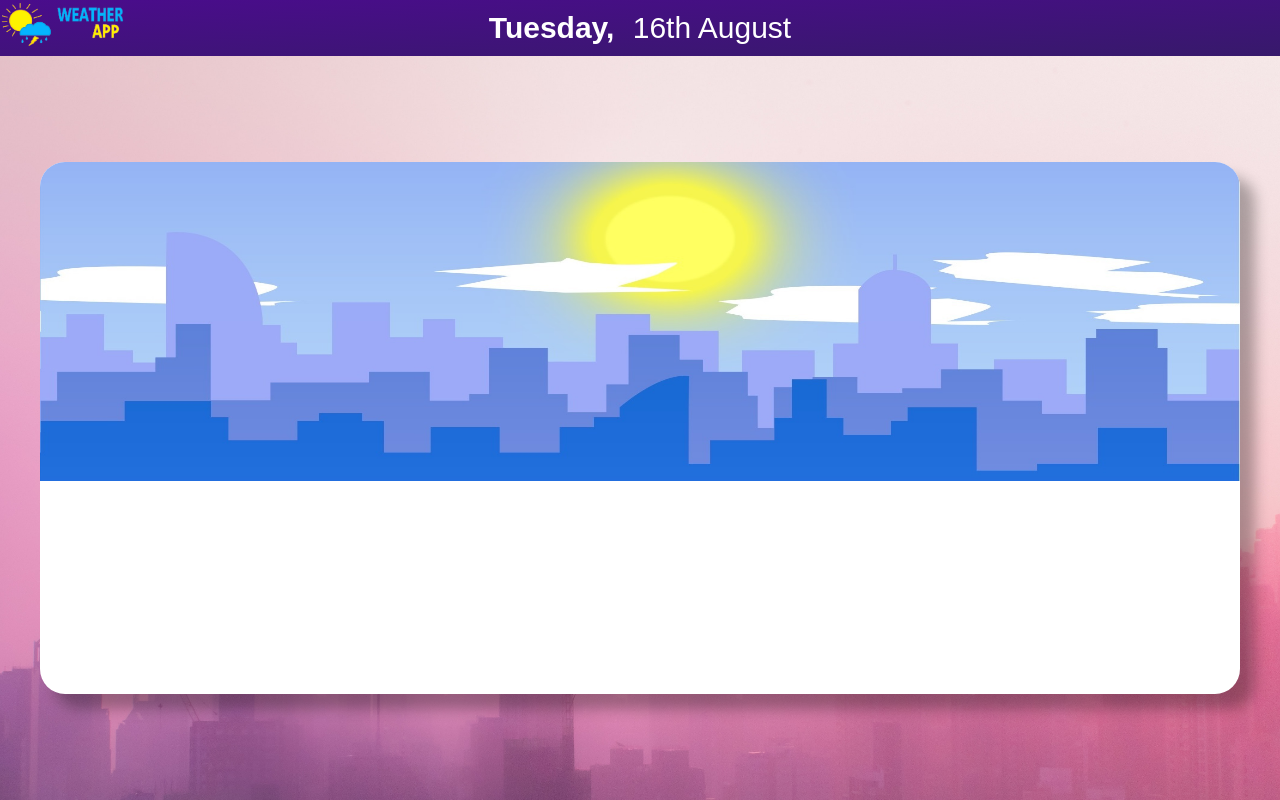
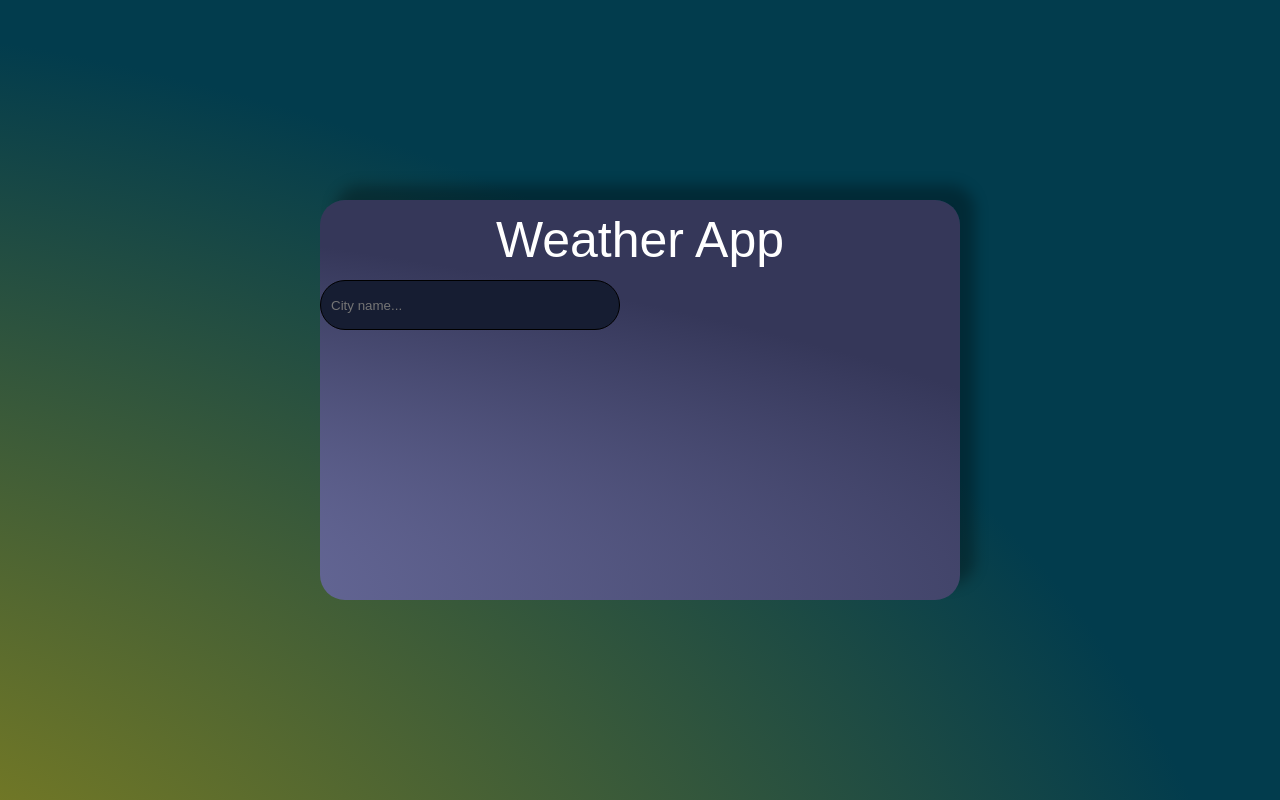
Before and after one commit to wloszynskiszymon/weather-app, a website built with Parcel: page index.html in a window 1280 px wide. Built offline with nearby package versions, Linux system fonts and the light colour scheme; a web font is replaced by a local one.

Commit message:
Adding first themes, building layouts

```diff
--- a/index.html
+++ b/index.html
@@ -15,28 +15,20 @@
     <script defer src="src/js/app.js"></script>
   </head>
   <body>
+    <!-- https://openweathermap.org/ -->
     <div class="container">
-      <nav class="nav">
-        <div class="nav__logo"></div>
-
-        <p class="nav__date"><span>Tuesday,</span> 16th August</p>
-
-        <!-- <form class="search" action="#">
+      <main class="main">
+      <div class="forecast-state clouds"></div>
+      <div class="precipitations snow"></div>
+        <div class="main__container">
+          <h1 class="main__container-h1">Weather App</h1>
           <input
-            class="search--input"
-            type="text"
-            placeholder="Enter the city..."
+            type="name"
+            name="city"
+            placeholder="City name..."
+            class="main__container-input"
           />
-        </form> -->
-      </nav>
-      <main class="main">
-        <div class="main__container">
-          <div class="main__container--up">
-            <div class="main__container--up-temperature"></div>
-          </div>
-          <div class="main__container--down"></div>
         </div>
       </main>
-    </div>
   </body>
 </html>
--- a/src/sass/_base.scss
+++ b/src/sass/_base.scss
@@ -1,5 +1,19 @@
 :root {
   --font-primary: "Signika Negative", sans-serif;
+
+  // Colors theme depending on weather
+
+  --sunny-primary: rgb(112, 145, 223);
+  --sunny-secondary: rgb(100, 106, 173);
+  --sunny-tertiary: rgb(60, 67, 131);
+
+  --rainy-primary: rgb(112, 115, 165);
+  --rainy-secondary: rgb(53, 55, 89);
+  --rainy-tertiary: rgb(22, 29, 50);
+
+  --snowy-primary: rgb(36, 119, 130);
+  --snowy-secondary: rgb(35, 99, 100);
+  --snowy-tertiary: rgb(19, 72, 74);
 }
 
 *,
@@ -13,6 +27,7 @@
 html {
   box-sizing: border-box;
   font-size: 62.5%;
+  color: white;
 }
 
 body {
@@ -24,80 +39,96 @@ body {
 .container {
   display: grid;
   grid-template-columns: repeat(12, 1fr);
-  grid-template-rows: 7vh 93vh;
-}
-
-.nav {
-  background-image: linear-gradient(
-    to right bottom,
-    rgb(74, 12, 140),
-    rgb(55, 25, 107)
-  );
-  background-size: cover;
-  background-repeat: no-repeat;
-
-  grid-column: 1 / -1;
-
-  display: grid;
-  grid-template-columns: 1fr 2fr 1fr;
-  column-gap: 5rem;
-  align-items: center;
-
-  &__logo {
-    grid-column: 1 / 2;
-    background-image: url(../img/weather-logo.png);
-    background-size: contain;
-    background-repeat: no-repeat;
-    width: 100%;
-    height: 100%;
-  }
-
-  &__date {
-    color: white;
-    font-size: 3rem;
-    text-align: center;
-  }
-
-  &__date span {
-    margin-right: 1rem;
-    font-weight: 600;
-  }
+  grid-template-rows: 100vh;
 }
 
 .main {
   grid-column: 1 / -1;
-  grid-row: 2 / -1;
-  position: relative;
+  grid-row: 1 / -1;
 
-  background-image: url(../img/body-background.jpg);
-  background-size: cover;
-  background-repeat: no-repeat;
+  // CLOUDY DAY
+  // background: linear-gradient(
+  //   to right bottom,
+  //   var(--rainy-primary),
+  //   var(--rainy-secondary)
+  // );
 
   display: grid;
   grid-template-columns:
-    repeat(2, 1fr) repeat(4, minmax(30rem, 1fr))
+    repeat(2, 1fr) repeat(4, minmax(10rem, 1fr))
     repeat(2, 1fr);
-  grid-template-rows: 1fr 5fr 1fr;
+  grid-template-rows: 1fr 2fr 1fr;
+
+  &:focus {
+    transform: scale(1.05);
+  }
 
   &__container {
     grid-column: 3 / span 4;
     grid-row: 2 / 3;
+    z-index: 30;
 
-    background-color: white;
-    box-shadow: rgba(0, 0, 0, 0.3) 1.5rem 1.5rem 1.4rem;
+    background: linear-gradient(
+      to right bottom,
+      var(--rainy-secondary),
+      var(--rainy-tertiary)
+    );
+
+    /*
+    ///////////////////////////////////////////////////
+    SUNNY MORNING
+    background: radial-gradient(
+      farthest-corner at -120vw 50vh,
+      var(--rainy-primary) 40%,
+      var(--rainy-secondary) 80%
+    );
+
+    box-shadow: rgba(0, 0, 0, 0.3) 1.5rem -1.5rem 1.4rem;
+    ///////////////////////////////////////////////////
+
+    SUNNY DAY
+    background: radial-gradient(
+      farthest-corner at -120vw 50vh,
+      var(--rainy-primary) 40%,
+      var(--rainy-secondary) 80%
+    );
+
+    box-shadow: rgba(0, 0, 0, 0.3) 1.5rem -1.5rem 1.4rem;
+
+
+
+
+    */
+
+    background: radial-gradient(
+      farthest-corner at -120vw 50vh,
+      var(--rainy-primary) 40%,
+      var(--rainy-secondary) 80%
+    );
+
+    box-shadow: rgba(0, 0, 0, 0.3) 1.5rem -1.5rem 1.4rem;
+
     border-radius: 25px;
     overflow: hidden;
 
-    &--up {
-      width: 100%;
-      height: 60%;
-      display: grid;
-      grid-template-columns: repeat(8, 1fr);
-      grid-template-rows: repeat(2, 50%);
-      background-image: url(../img/day-sunny.jpg);
-      background-size: 100% 100%;
-      background-origin: padding-box;
-      background-position: bottom;
+    &-input {
+      padding: 1rem;
+      width: 30rem;
+      height: 5rem;
+      border-radius: 200px;
+      border: 1px solid black;
+      transition: all 0.2s;
+      background-color: var(--rainy-tertiary);
+
+      &:focus {
+        transform: scaleX(1.1);
+      }
+    }
+
+    &-h1 {
+      text-align: center;
+      font-weight: 100;
+      font-size: 5rem;
     }
   }
 }
--- a/src/sass/_components.scss
+++ b/src/sass/_components.scss
@@ -0,0 +1,299 @@
+.forecast-state {
+  grid-column: 1 / -1;
+  grid-row: 1 / -1;
+
+  // background: linear-gradient(
+  //   to right bottom,
+  //   var(--rainy-primary),
+  //   var(--rainy-secondary)
+  // );
+
+  // SUNNY WEATHER
+  /*
+/////////////////////////////////////////////////// SUNNY {
+  SUNNY MORNING
+    background: radial-gradient(
+    farthest-corner at -30vw 140vh,
+    #96860a 20%,
+    #1a1143 80%
+  );
+}
+
+.clouds {
+  &::before {
+    content: "";
+    display: block;
+    position: absolute;
+    top: 0;
+    left: 0;
+    width: 100%;
+    height: 100%;
+    animation-name: day-shine;
+    animation-iteration-count: infinite;
+    animation-duration: 5s;
+    animation-timing-function: linear;
+    background-image: url(../img/sun-day.png);
+    background-repeat: no-repeat;
+    background-size: 100vh 100vh;
+    background-position: -20vw 55vh;
+
+    z-index: 9;
+  }
+}
+
+///////////////////////////////////////////////////
+  SUNNY DAY
+  background: radial-gradient(
+    farthest-corner at 40vw -130vh,
+    #ffe100 20%,
+    #6598ff 80%
+  );
+
+  .clouds {
+  &::before {
+    content: "";
+    display: block;
+    position: absolute;
+    top: 0;
+    left: 0;
+    width: 100%;
+    height: 100%;
+    animation-name: day-shine;
+    animation-iteration-count: infinite;
+    animation-duration: 5s;
+    animation-timing-function: linear;
+    background-image: url(../img/sun-day.png);
+    background-repeat: no-repeat;
+    background-size: 100vh 100vh;
+    background-position: 20vw -40vh;
+
+    z-index: 9;
+  }
+
+///////////////////////////////////////////////////
+  SUNNY EVENING
+  background: radial-gradient(
+    farthest-corner at 100vw 130vh,
+    #ff8000 20%,
+    #5a3673 80%
+  );
+
+
+.clouds {
+  &::before {
+    content: "";
+    display: block;
+    position: absolute;
+    top: 0;
+    left: 0;
+    width: 100%;
+    height: 100%;
+    animation-name: night-shine;
+    animation-iteration-count: infinite;
+    animation-duration: 3s;
+    animation-timing-function: linear;
+    background-image: url(../img/sun-day.png);
+    background-size: 120vh 120vh;
+    background-repeat: no-repeat;
+    background-position: 65vw 35vh;
+  }
+}
+
+///////////////////////////////////////////////////
+  SUNNY NIGHT
+  background: radial-gradient(
+    farthest-corner at 40vw -130vh,
+    #7c96c6 25%,
+    #060221 70%
+  );
+
+  .clouds {
+  &::before {
+    content: "";
+    display: block;
+    position: absolute;
+    top: 0;
+    left: 0;
+    width: 100%;
+    height: 100%;
+    animation-name: night-shine;
+    animation-iteration-count: infinite;
+    animation-duration: 3s;
+    animation-timing-function: linear;
+    background-image: url(../img/moon.png);
+    background-size: 120vh 120vh;
+    background-repeat: no-repeat;
+    background-position: 10vw -70vh;
+  }
+}
+
+///////////////////////////////////////////////////
+  */
+
+  // SNOWY WEATHER
+  /*
+  ///////////////////////////////////////////////////
+  SNOWY MORNING
+    background: radial-gradient(
+    farthest-corner at -30vw 140vh,
+    #96860a 20%,
+    #1a1143 80%
+  );
+}
+
+.clouds {
+  &::before {
+    content: "";
+    display: block;
+    position: absolute;
+    top: 0;
+    left: 0;
+    width: 100%;
+    height: 100%;
+    animation-name: day-shine;
+    animation-iteration-count: infinite;
+    animation-duration: 5s;
+    animation-timing-function: linear;
+    background-image: url(../img/sun-day.png);
+    background-repeat: no-repeat;
+    background-size: 100vh 100vh;
+    background-position: -20vw 55vh;
+
+    z-index: 9;
+  }
+}
+}
+
+///////////////////////////////////////////////////
+  SNOWY DAY
+
+
+///////////////////////////////////////////////////
+  SNOWY EVENING
+  background: radial-gradient(
+    farthest-corner at 100vw 130vh,
+    #ff8000 20%,
+    #5a3673 80%
+  );
+
+///////////////////////////////////////////////////
+  SNOWY NIGHT
+  background: radial-gradient(
+    farthest-corner at 40vw -130vh,
+    #8493af 10%,
+    #060221 70%
+  );
+
+  */
+
+  background: radial-gradient(
+    farthest-corner at -30vw 140vh,
+    #a49314 5%,
+    #023c4d 70%
+  );
+}
+
+// .clouds {
+//   &::before {
+//     content: "";
+//     display: block;
+//     position: absolute;
+//     top: 0;
+//     left: 0;
+//     width: 100%;
+//     height: 100%;
+//     animation-name: night-shine;
+//     animation-iteration-count: infinite;
+//     animation-duration: 3s;
+//     animation-timing-function: linear;
+//     background-image: url(../img/sun-day.png);
+//     background-size: 120vh 120vh;
+//     background-repeat: no-repeat;
+//     background-position: 65vw 35vh;
+//   }
+// }
+
+// .clouds {
+//   &::before {
+//     content: "";
+//     display: block;
+//     position: absolute;
+//     top: 0;
+//     left: 0;
+//     width: 100%;
+//     height: 100%;
+//     animation-name: clouds-movement;
+//     animation-iteration-count: infinite;
+//     animation-duration: 60s;
+//     animation-timing-function: linear;
+//     background-image: url(../img/cloud-4.png);
+//     background-repeat: repeat-x;
+//     background-size: 100% 100%;
+
+//     z-index: 9;
+//   }
+
+//   &::after {
+//     content: "";
+//     display: block;
+//     position: absolute;
+//     top: 0;
+//     left: 0;
+//     width: 100%;
+//     height: 100%;
+//     animation-name: clouds-movement;
+//     animation-duration: 30s;
+//     background-image: url(../img/cloud-3.png);
+//     background-repeat: repeat-x;
+//     background-size: 100% 140%;
+//     background-position-y: -10vh;
+//     filter: brightness(70%);
+
+//     z-index: 10;
+//   }
+// }
+
+@keyframes clouds-movement {
+  0% {
+    background-position-x: -100vw;
+  }
+
+  100% {
+    background-position-x: 100vw;
+  }
+}
+
+@keyframes night-shine {
+  0% {
+    filter: brightness(70%);
+  }
+
+  50% {
+    filter: brightness(95%);
+  }
+
+  100% {
+    filter: brightness(70%);
+  }
+}
+
+@keyframes day-shine {
+  20% {
+    filter: brightness(90%);
+  }
+
+  50% {
+    filter: brightness(110%);
+  }
+
+  80% {
+    filter: brightness(90%);
+  }
+}
+
+.clouds,
+.clouds::after,
+.clouds::before {
+  animation-iteration-count: infinite;
+  animation-timing-function: linear;
+}
```
Also changed, not shown: src/sass/background-forecast/_snowy.scss (added, +13 -0 lines), src/sass/background-forecast/_sunny.scss (added, +13 -0 lines), src/img/body-background.jpg (deleted), src/img/body-background2.jpg (deleted), src/img/cloud-1.png (added), src/img/cloud-2.png (added), src/img/cloud-3.png (added), src/img/cloud-4.png (added), src/img/day-sunny.jpg (deleted), src/img/moon.png (added), src/img/sun-day.png (added), src/img/weather-logo.png (deleted), src/sass/background-forecast/_cloudy.scss (added).
